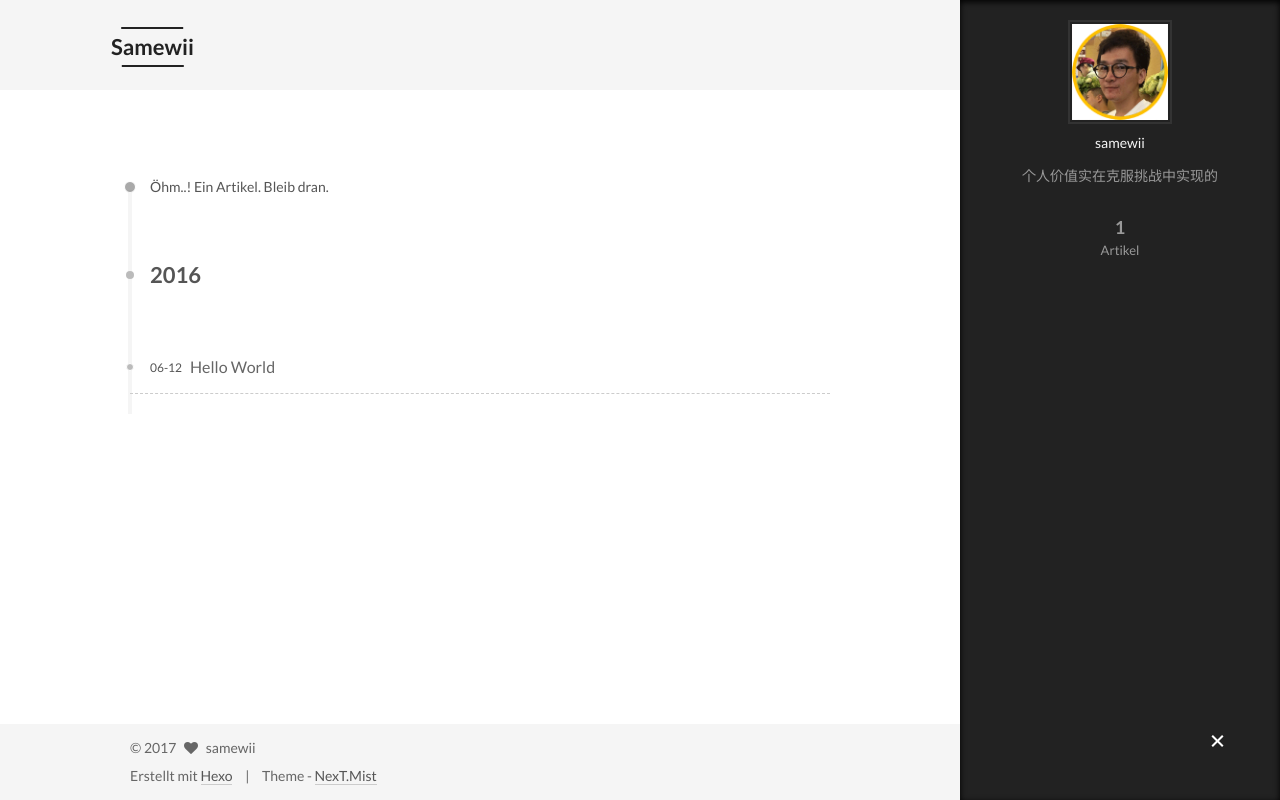
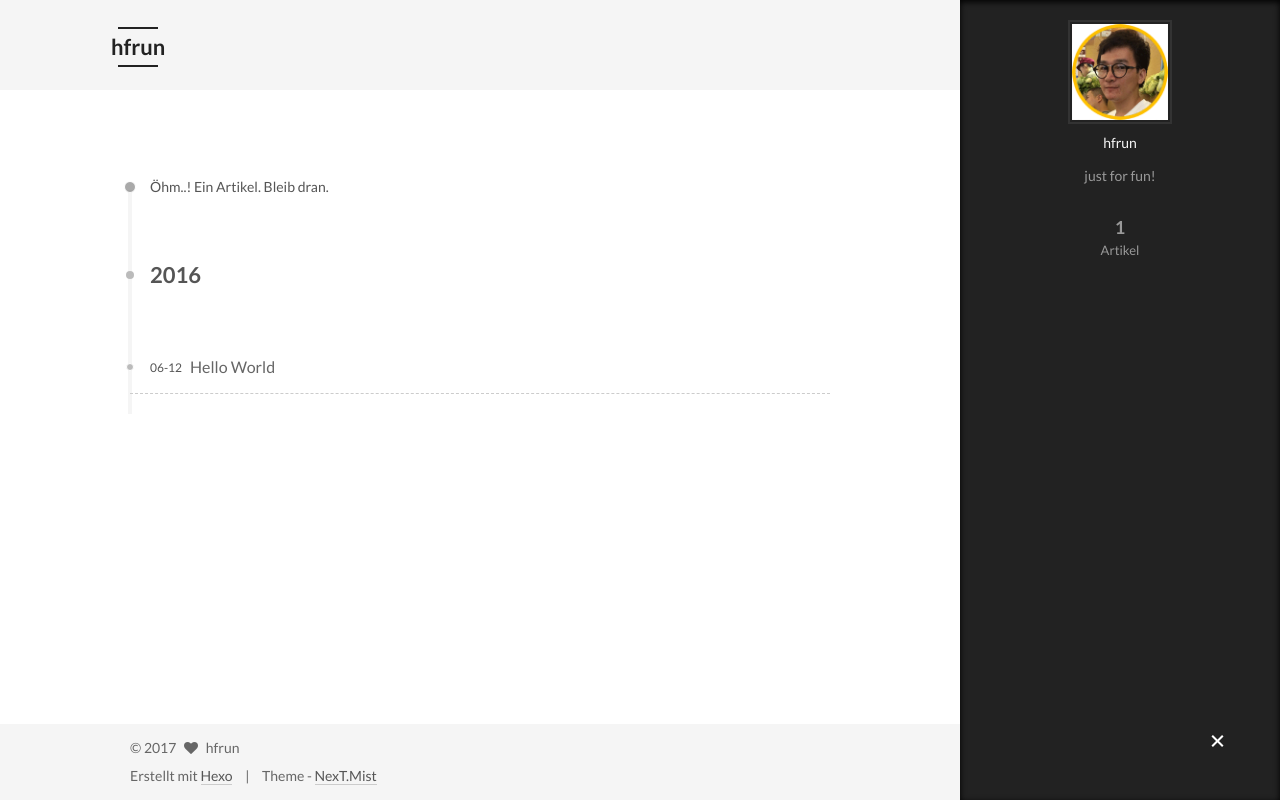
Before and after one commit to frhuang/frhuang.github.io, a plain HTML site: page archives/2016/06/index.html in a window 1280 px wide. Both pictures are taken after a click on the element 1217 px from the left and 742 px from the top of the page. Drawn offline with Linux system fonts and the light colour scheme.

Commit message:
Site updated: 2017-03-24 00:17:07

```diff
--- a/archives/2016/06/index.html
+++ b/archives/2016/06/index.html
@@ -84,15 +84,15 @@
 
 
 
-<meta name="description" content="个人价值实在克服挑战中实现的">
+<meta name="description" content="just for fun!">
 <meta property="og:type" content="website">
-<meta property="og:title" content="Samewii">
+<meta property="og:title" content="hfrun">
 <meta property="og:url" content="http://hfrun.com/archives/2016/06/index.html">
-<meta property="og:site_name" content="Samewii">
-<meta property="og:description" content="个人价值实在克服挑战中实现的">
+<meta property="og:site_name" content="hfrun">
+<meta property="og:description" content="just for fun!">
 <meta name="twitter:card" content="summary">
-<meta name="twitter:title" content="Samewii">
-<meta name="twitter:description" content="个人价值实在克服挑战中实现的">
+<meta name="twitter:title" content="hfrun">
+<meta name="twitter:description" content="just for fun!">
 
 
 
@@ -115,7 +115,7 @@
 
   <link rel="canonical" href="http://hfrun.com/archives/2016/06/"/>
 
-  <title> Archiv | Samewii </title>
+  <title> Archiv | hfrun </title>
 </head>
 
 <body itemscope itemtype="http://schema.org/WebPage" lang="cn">
@@ -146,7 +146,7 @@
   <div class="custom-logo-site-title">
     <a href="/"  class="brand" rel="start">
       <span class="logo-line-before"><i></i></span>
-      <span class="site-title">Samewii</span>
+      <span class="site-title">hfrun</span>
       <span class="logo-line-after"><i></i></span>
     </a>
   </div>
@@ -269,9 +269,9 @@
         <div class="site-author motion-element" itemprop="author" itemscope itemtype="http://schema.org/Person">
           <img class="site-author-image" itemprop="image"
                src="/images/avatar.gif"
-               alt="samewii" />
-          <p class="site-author-name" itemprop="name">samewii</p>
-          <p class="site-description motion-element" itemprop="description">个人价值实在克服挑战中实现的</p>
+               alt="hfrun" />
+          <p class="site-author-name" itemprop="name">hfrun</p>
+          <p class="site-description motion-element" itemprop="description">just for fun!</p>
         </div>
         <nav class="site-state motion-element">
           <div class="site-state-item site-state-posts">
@@ -320,7 +320,7 @@
   <span class="with-love">
     <i class="fa fa-heart"></i>
   </span>
-  <span class="author" itemprop="copyrightHolder">samewii</span>
+  <span class="author" itemprop="copyrightHolder">hfrun</span>
 </div>
 
 <div class="powered-by">
```
Also changed, not shown: 2016/06/12/hello-world/index.html (+7 -7 lines), archives/2016/index.html (+12 -12 lines), archives/index.html (+12 -12 lines), index.html (+12 -12 lines), favicon.ico.
